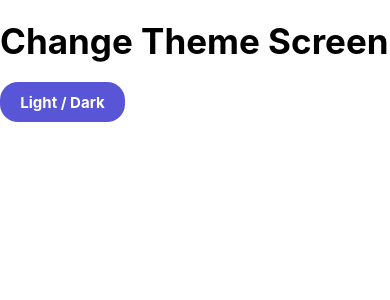
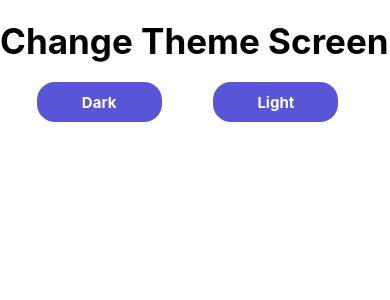
Before and after one commit to Dante1704/react-native-apps, a React Native app in the folder 06-RNComponents/: screen /ChangeThemeScreen in a window 390 px wide. Shown: the top 300 px of the page. Built offline with nearby package versions, Linux system fonts and the light colour scheme.

Commit message:
src/screens/ChangeThemeScreen.tsx - feature: implementados pressables con su logica correspondiente para poder cambiar tema a light o dark

```diff
--- a/06-RNComponents/src/components/HeaderTitle.tsx
+++ b/06-RNComponents/src/components/HeaderTitle.tsx
@@ -1,19 +1,22 @@
-import React from 'react';
+import React, { useContext } from 'react';
 import { Text, View } from 'react-native';
 import { styles } from '../theme/Theme';
 import { useSafeAreaInsets } from 'react-native-safe-area-context';
+import { ThemeContext } from '../context/themeContext/ThemeContext';
+import { colores } from '../../../04-Navegacion-App/src/theme/appTheme';
 
 interface Props {
     title: string;
 }
 
 export const HeaderTitle = ({ title }: Props) => {
+    const { theme } = useContext(ThemeContext);
 
     const { top } = useSafeAreaInsets();
 
     return (
         <View style={{ marginTop: top + 20, marginBottom: 20 }}>
-            <Text style={styles.title}>{title}</Text>
-        </View>
+            <Text style={{ ...styles.title, color: theme.colors.text }}>{title}</Text>
+        </View >
     );
 };
--- a/06-RNComponents/src/context/themeContext/ThemeReducer.tsx
+++ b/06-RNComponents/src/context/themeContext/ThemeReducer.tsx
@@ -25,7 +25,7 @@ export const lightTheme: ThemeState = {
 export const darkTheme: ThemeState = {
     currentTheme: 'dark',
     dividerColor: 'orange',
-    dark: false,
+    dark: true,
     colors: {
         primary: 'red',
         background: 'rgba(0,0,0,0.7)',
--- a/06-RNComponents/src/screens/ChangeThemeScreen.tsx
+++ b/06-RNComponents/src/screens/ChangeThemeScreen.tsx
@@ -1,6 +1,6 @@
 import React, { useContext } from 'react';
 import { HeaderTitle } from '../components/HeaderTitle';
-import { Text, /* View, */ Pressable } from 'react-native';
+import { Text, /* View, */ Pressable, View } from 'react-native';
 import { styles } from '../theme/Theme';
 import { ThemeContext } from '../context/themeContext/ThemeContext';
 
@@ -9,13 +9,22 @@ export const ChangeThemeScreen = () => {
     return (
         <>
             <HeaderTitle title="Change Theme Screen" />
+            <View style={{ flexDirection: 'row', justifyContent: 'space-evenly' }}>
                 <Pressable
                     style={[styles.pressable, styles.pressableRounded]}
                     android_ripple={{ color: '#262561', radius: 58 }}
                     onPress={() => setDarkTheme()}
                 >
-                <Text style={{ color: 'white', fontWeight: 'bold', fontSize: 15 }}>Light / Dark</Text>
+                    <Text style={{ color: 'white', fontWeight: 'bold', fontSize: 15 }}>Dark</Text>
                 </Pressable>
+                <Pressable
+                    style={[styles.pressable, styles.pressableRounded]}
+                    android_ripple={{ color: '#262561', radius: 58 }}
+                    onPress={() => setLightTheme()}
+                >
+                    <Text style={{ color: 'white', fontWeight: 'bold', fontSize: 15 }}>Light</Text>
+                </Pressable>
+            </View>
         </>
     );
 };
```
Lines whose indentation alone changed are shown as unchanged.
